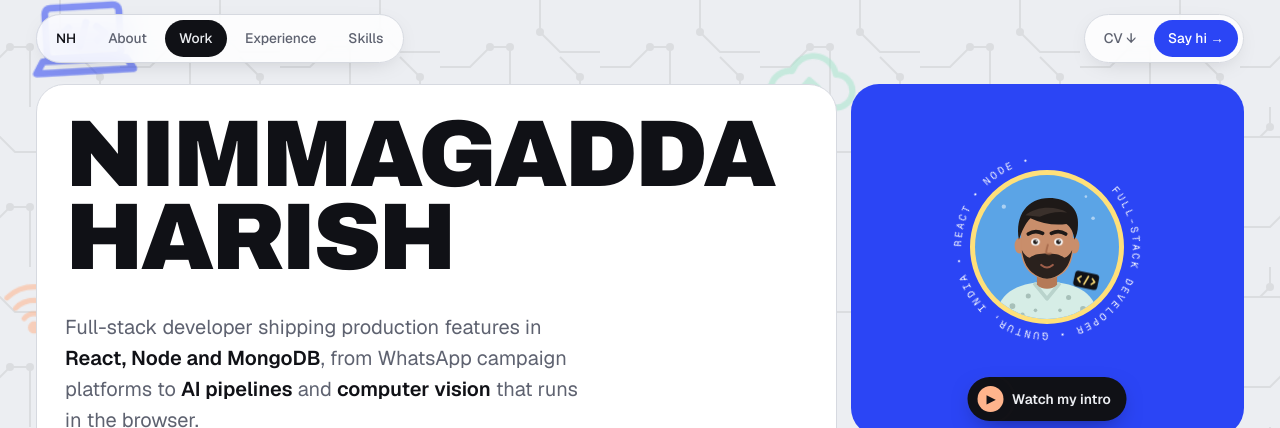
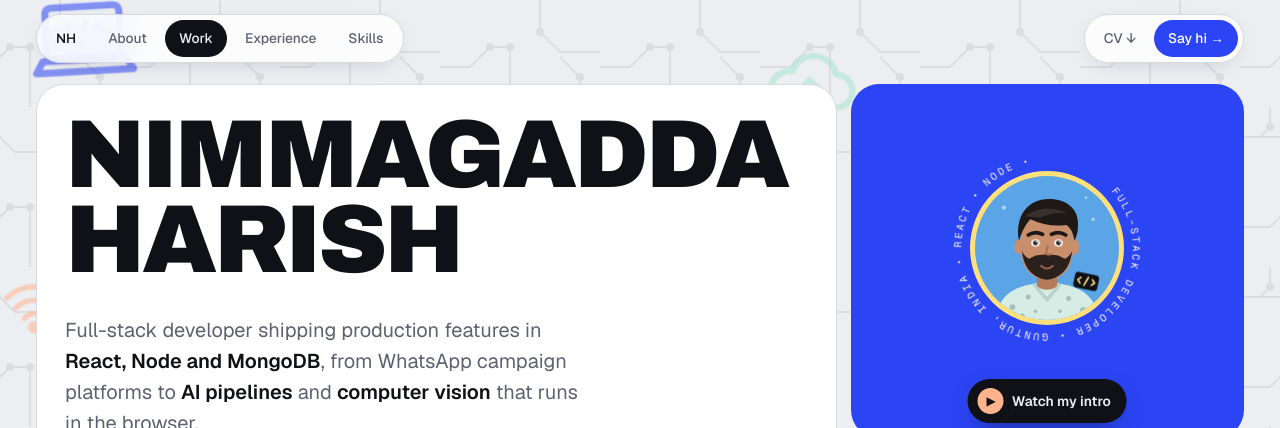
Before and after one commit to harish-4797/harish-4797.github.io, a plain HTML site: page index.html in a window 1280 px wide. Shown: the top 428 px of the page. Drawn offline with nearby package versions, Linux system fonts and the light colour scheme; animation ran at ten frames a second.

Commit message:
Fit hero name to its tile on every screen size
Co-Authored-By: Claude Opus 5.5 <noreply@anthropic.com>
Claude-Session: https://claude.ai/code/session_01R7coNSBgf89SndgJRq9j1w

```diff
--- a/index.html
+++ b/index.html
@@ -80,10 +80,10 @@ a:focus-visible, button:focus-visible { outline: 3px solid var(--cobalt); outlin
 .t.in { animation: pop .9s var(--ease) backwards; animation-delay: var(--d, 0ms); }
 @keyframes pop { from { transform: translateY(30px) scale(.97); opacity: 0; } to { transform: none; opacity: 1; } }
 
-.t-name { grid-column: span 8; grid-row: span 3; display: flex; flex-direction: column; justify-content: space-between; gap: 2rem; }
+.t-name { grid-column: span 8; grid-row: span 3; display: flex; flex-direction: column; justify-content: space-between; gap: 2rem; container-type: inline-size; }
 .t-name .hi { font-family: var(--mono); font-size: .8rem; color: var(--muted); display: flex; align-items: center; gap: 8px; }
 .t-name .hi i { width: 8px; height: 8px; border-radius: 50%; background: #1FB36B; box-shadow: 0 0 0 4px color-mix(in srgb, #1FB36B 25%, transparent); }
-h1 { font-family: var(--wide); font-weight: 900; font-stretch: 125%; text-transform: uppercase; letter-spacing: -.035em; line-height: .88; margin: 0; font-size: clamp(2.4rem, 7.4vw, 7rem); }
+h1 { font-family: var(--wide); font-weight: 900; font-stretch: 125%; text-transform: uppercase; letter-spacing: -.035em; line-height: .88; margin: 0; font-size: clamp(2rem, 13cqi, 8rem); white-space: nowrap; }
 h1 .ln { display: block; overflow: hidden; }
 h1 .ln > span { display: inline-block; animation: up 1.1s var(--ease) both; animation-delay: var(--d); }
 h1 .serif { font-size: 1.08em; color: var(--cobalt); }
@@ -835,6 +835,22 @@ h2 .serif { color: var(--cobalt); font-size: 1.1em; }
   if (!reduce) requestAnimationFrame(bgFrame);
   else shapes.forEach(function (o) { o.el.style.transform = 'translate(' + (o.x * innerWidth - o.s / 2) + 'px,' + (o.y * innerHeight) + 'px)'; });
 
+  /* fit the hero name to its tile so it is never clipped */
+  (function () {
+    var h = $('h1'); if (!h) return;
+    var lines = Array.prototype.slice.call(h.querySelectorAll('.ln > span'));
+    function fit() {
+      h.style.fontSize = '';
+      var size = parseFloat(getComputedStyle(h).fontSize), avail = h.clientWidth;
+      var widest = Math.max.apply(null, lines.map(function (l) { return l.scrollWidth; }));
+      if (widest > avail && widest > 0) h.style.fontSize = Math.floor(size * avail / widest * 0.98) + 'px';
+    }
+    fit();
+    if (document.fonts && document.fonts.ready) document.fonts.ready.then(fit);
+    addEventListener('resize', fit);
+    addEventListener('load', fit);
+  })();
+
   /* split lead into words */
   var lead = $('#lead'), parts = [];
   lead.childNodes.forEach(function (n) {
```
Also changed, not shown: og-image.png.
